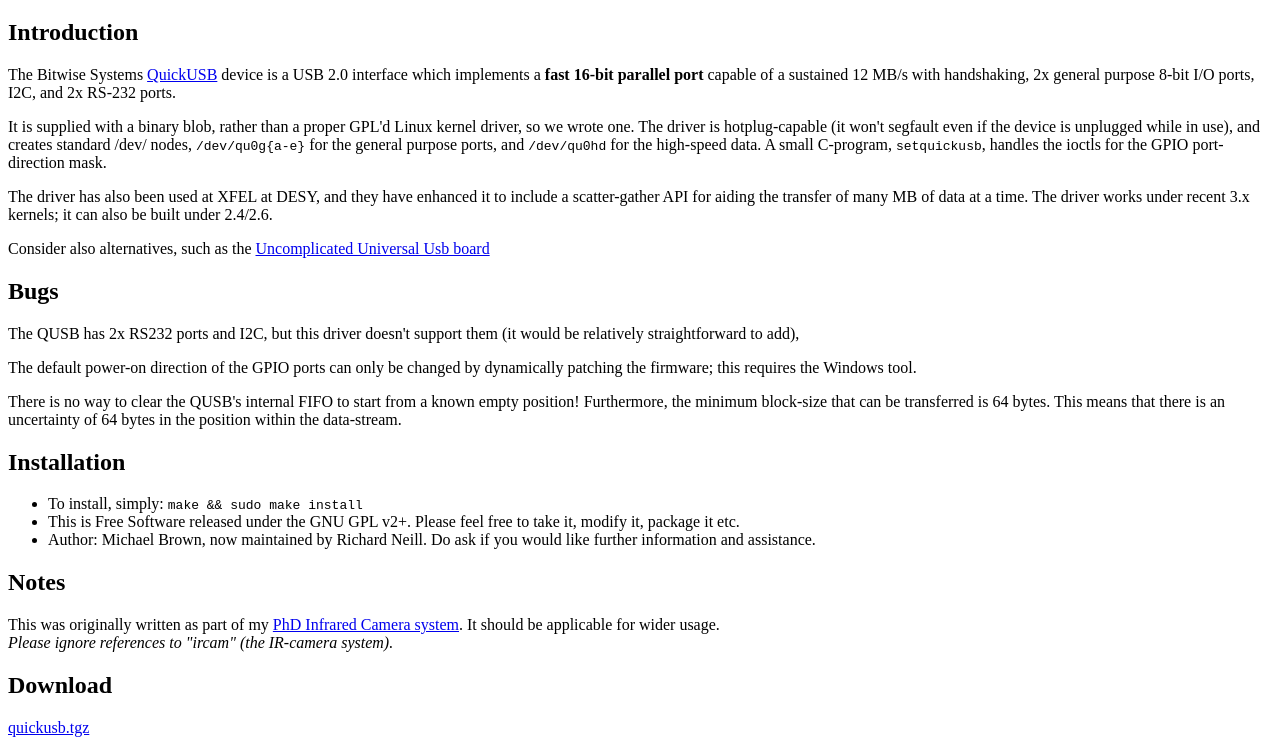
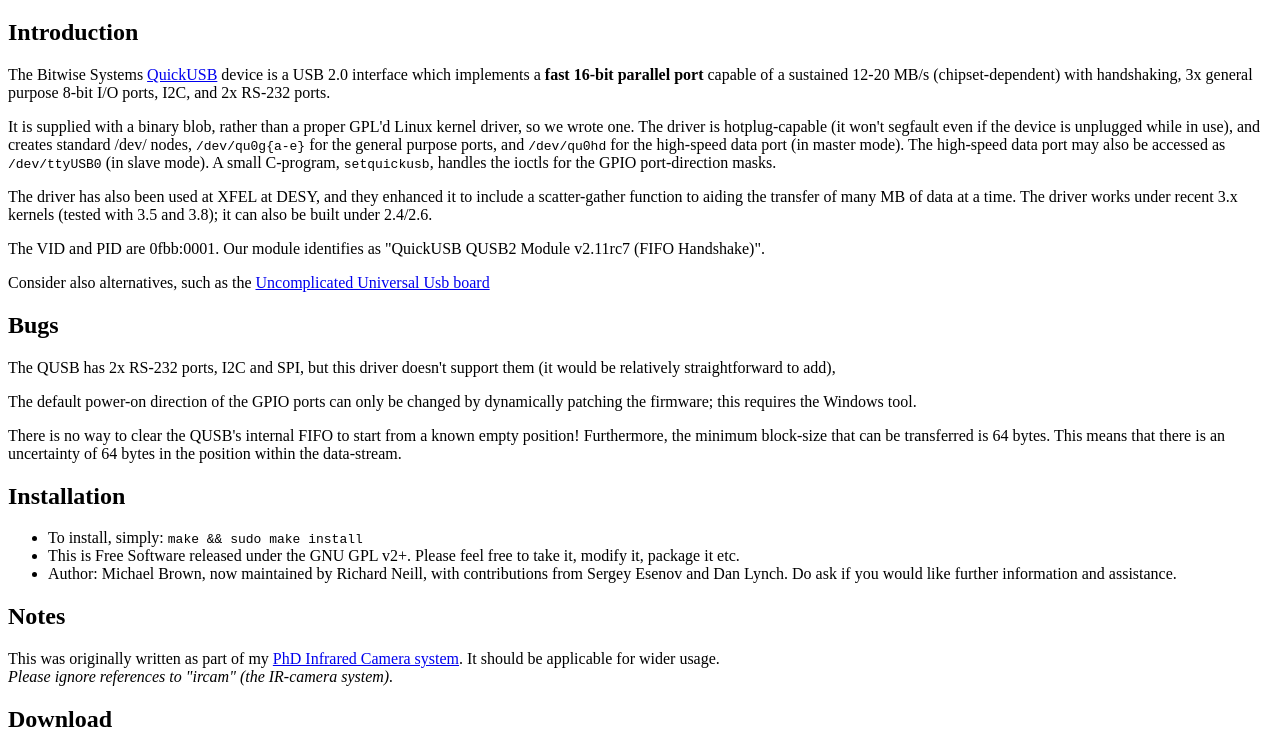
Before and after one commit to ipxe/people-rjn-quickusb, a plain HTML site: page index.html in a window 1280 px wide. Shown: the part 61-800 px from the top of the page. Drawn offline with Linux system fonts and the light colour scheme.

Commit message:
[docs] - update for clarity.

```diff
--- a/index.html
+++ b/index.html
@@ -1,24 +1,27 @@
-<!DOCTYPE HTML><html><head><meta charset="utf-8"><link rel="stylesheet" type="text/css" href="../style.css"><title>QuickUSB driver</title></head><body class=program> <!-- IMPORTANT: this webpage is probably generated from a Makefile. Don't edit this; edit
-the source. -->
+<!DOCTYPE HTML><html><head><meta charset="utf-8"><link rel="stylesheet" type="text/css" href="../style.css"><title>QuickUSB driver</title></head><body class=program>
+<!-- IMPORTANT: this webpage is probably generated from a Makefile. Don't edit this; edit the source. -->
 
 <h1>QuickUSB driver for Linux</h1>
 
 <h2>Introduction</h2>
 
-<p>The Bitwise Systems <a href="http://www.bitwisesys.com/qusb2-p/qusb2.htm">QuickUSB</a> device is a USB 2.0 interface which implements a <b>fast 16-bit parallel port</b> capable of a sustained 12 MB/s with handshaking,
-  2x general purpose 8-bit I/O ports, I2C, and 2x RS-232 ports.</p>
+<p>The Bitwise Systems <a href="http://www.bitwisesys.com/qusb2-p/qusb2.htm">QuickUSB</a> device is a USB 2.0 interface which implements a <b>fast 16-bit parallel port</b> capable of a sustained 12-20 MB/s (chipset-dependent) with handshaking,
+  3x general purpose 8-bit I/O ports, I2C, and 2x RS-232 ports.</p>
 
-<p>It is supplied with a binary blob, rather than a proper GPL'd Linux kernel driver, so we wrote one. The driver is hotplug-capable (it won't segfault even if the device is unplugged while in use), and creates standard /dev/ nodes, <tt>/dev/qu0g{a-e}</tt> for the general purpose ports, and <tt>/dev/qu0hd</tt> for the high-speed data.
-A small C-program, <tt>setquickusb</tt>, handles the ioctls for the GPIO port-direction mask.</p>
+<p>It is supplied with a binary blob, rather than a proper GPL'd Linux kernel driver, so we wrote one. The driver is hotplug-capable (it won't segfault even if the device is unplugged while in use), and creates standard /dev/ nodes,
+<tt>/dev/qu0g{a-e}</tt> for the general purpose ports, and <tt>/dev/qu0hd</tt> for the high-speed data port (in master mode). The high-speed data port may also be accessed as <tt>/dev/ttyUSB0</tt> (in slave mode).
+A small C-program, <tt>setquickusb</tt>, handles the ioctls for the GPIO port-direction masks.</p>
 
-<p>The driver has also been used at XFEL at DESY, and they have enhanced it to include a scatter-gather API for aiding the transfer of many MB of data at a time. The driver works under recent 3.x kernels; it can also be built under 2.4/2.6.</p>
+<p>The driver has also been used at XFEL at DESY, and they enhanced it to include a scatter-gather function to aiding the transfer of many MB of data at a time. The driver works under recent 3.x kernels (tested with 3.5 and 3.8); it can also be built under 2.4/2.6.</p>
+
+<p>The VID and PID are 0fbb:0001. Our module identifies as "QuickUSB QUSB2 Module v2.11rc7 (FIFO Handshake)".</p>
 
 <p>Consider also alternatives, such as the <a href="http://lea.hamradio.si/~s57uuu/uuusb/">Uncomplicated Universal Usb board </a></p>
 
 
 <h2>Bugs</h2>
 
-<p>The QUSB has 2x RS232 ports and I2C, but this driver doesn't support them (it would be relatively straightforward to add),</p>
+<p>The QUSB has 2x RS-232 ports, I2C and SPI, but this driver doesn't support them (it would be relatively straightforward to add),</p>
 
 <p>The default power-on direction of the GPIO ports can only be changed by dynamically patching the firmware; this requires the Windows tool.</p>
 
@@ -29,14 +32,14 @@ A small C-program, <tt>setquickusb</tt>, handles the ioctls for the GPIO port-di
 
 <ul><li>To install, simply: <tt>make && sudo make install</tt>
 <li>This is Free Software released under the GNU GPL v2+.  Please feel free to take it, modify it, package it etc.
-<li>Author: Michael Brown, now maintained by Richard Neill. Do ask if you would like further information and assistance.
+<li>Author: Michael Brown, now maintained by Richard Neill, with contributions from Sergey Esenov and Dan Lynch. Do ask if you would like further information and assistance.
 </ul>
 
 
 <h2>Notes</h2>
 
 <p>This was originally written as part of my <a href="http://www.richardneill.org/phd">PhD Infrared Camera system</a>. It should be applicable for wider usage.<br>
- <i>Please ignore references to "ircam" (the IR-camera system).</i></p>
+<i>Please ignore references to "ircam" (the IR-camera system).</i></p>
 
 
 <h2>Download</h2>
```
Also changed, not shown: README.txt.
